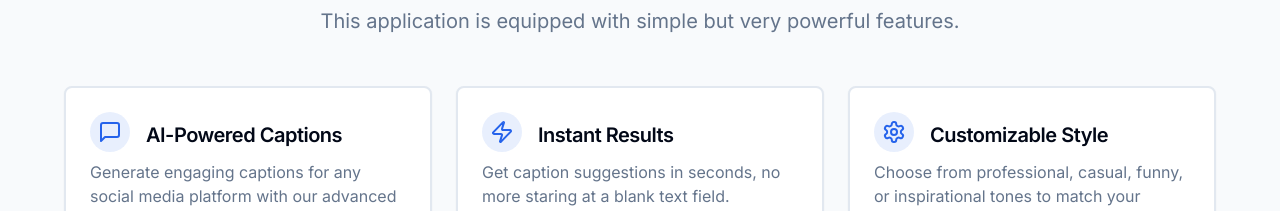
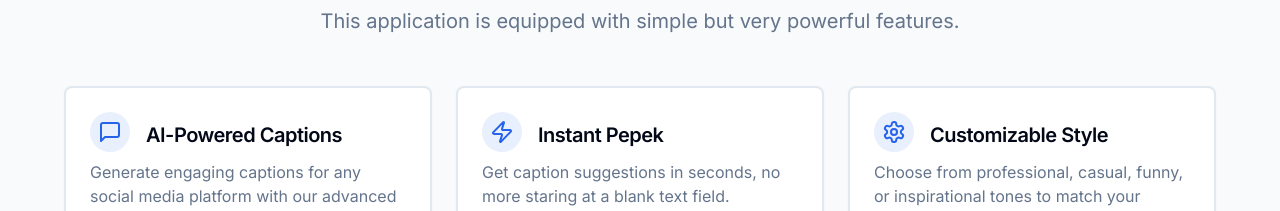
Before and after one commit to Sjatriawan/Tagline, a Next.js app: page / in a window 1280 px wide. Shown: the part 1020-1231 px from the top of the page. Built offline with nearby package versions, Linux system fonts and the light colour scheme.

Commit message:
Update app-features.tsx

```diff
--- a/components/app-features.tsx
+++ b/components/app-features.tsx
@@ -11,7 +11,7 @@ export default function AppFeatures() {
     },
     {
       icon: <Zap className="h-6 w-6" />,
-      title: "Instant Results",
+      title: "Instant Pepek",
       description: "Get caption suggestions in seconds, no more staring at a blank text field.",
     },
     {
```
